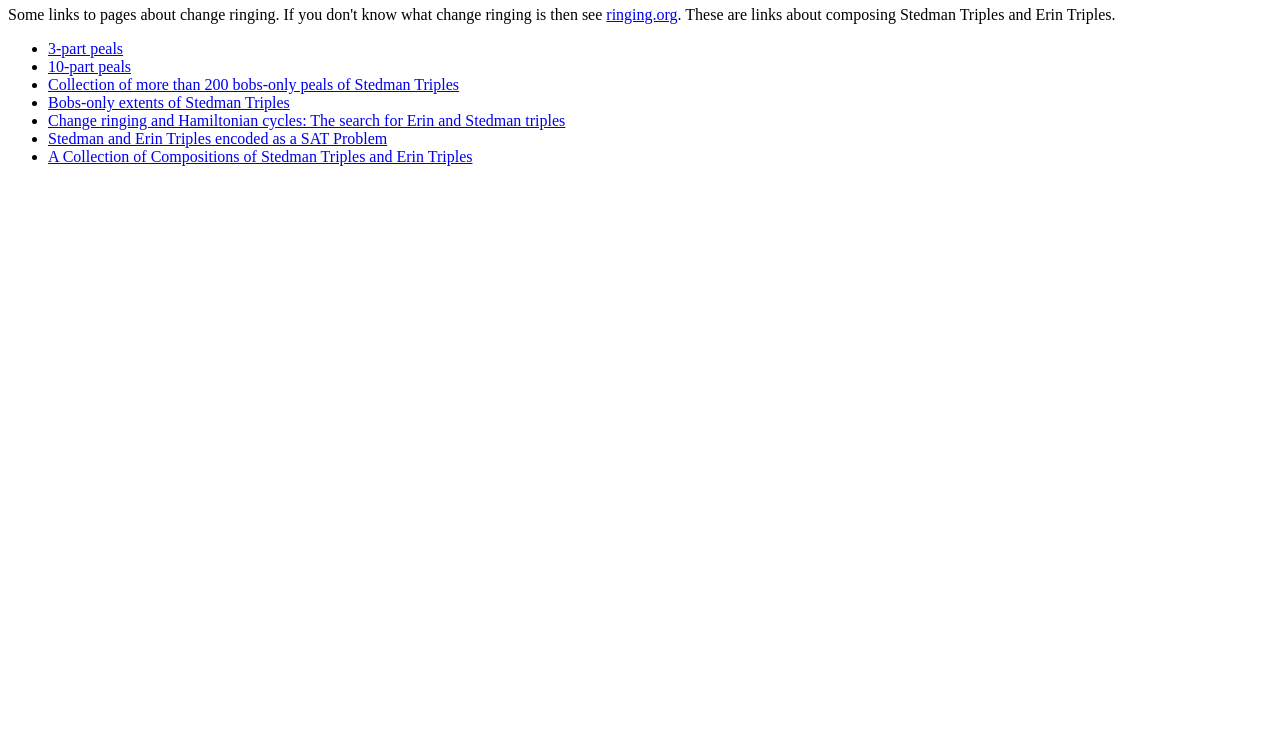
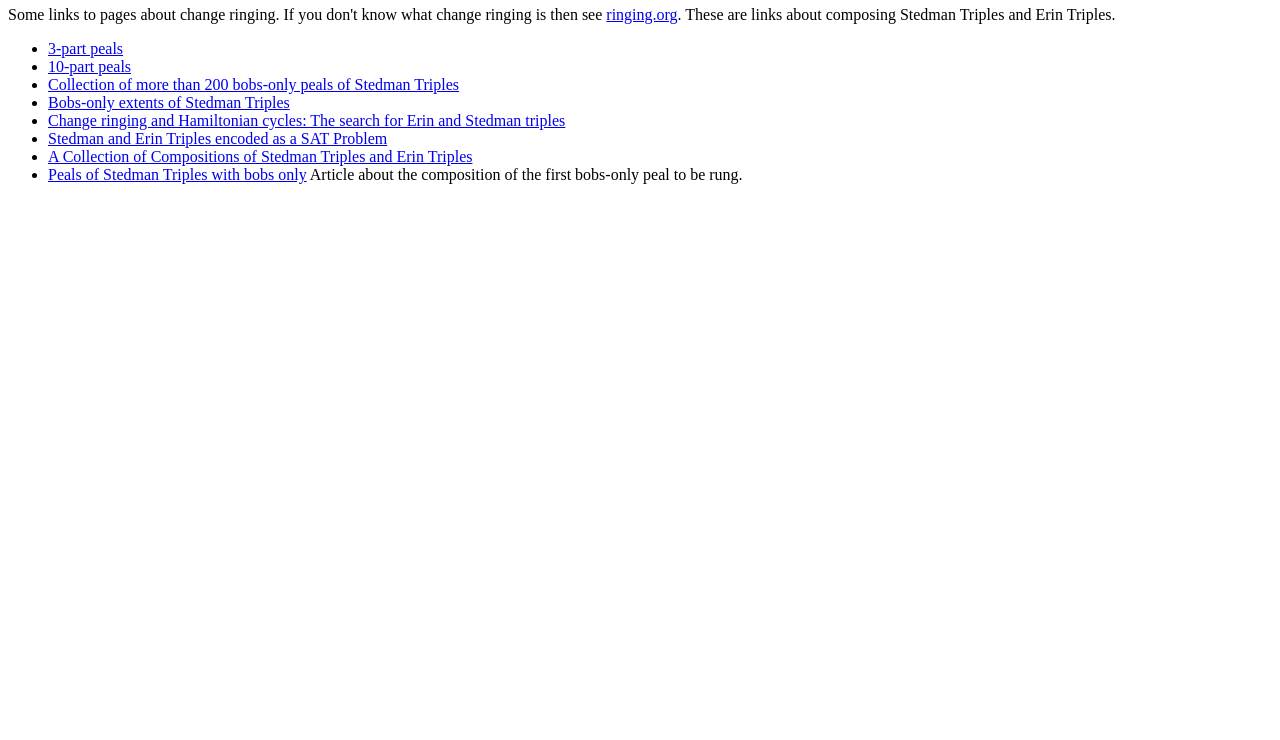
Before and after one commit to ajohnson1/ajohnson1.github.io, a plain HTML site: page index.html in a window 1280 px wide. Shown: the part 60-800 px from the top of the page. Drawn offline with Linux system fonts and the light colour scheme.

Commit message:
Another link

```diff
--- a/index.html
+++ b/index.html
@@ -18,6 +18,6 @@ Andrew Johnson's web pages
     <li><a href="https://dx.doi.org/10.5614/ejgta.2019.7.1.5">Change ringing and Hamiltonian cycles: The search for Erin and Stedman triples</a></li>
     <li><a href="https://easychair.org/publications/preprint/pp38">Stedman and Erin Triples encoded as a SAT Problem</a></li>
     <li><a href="https://www.ringing.info/stedman.pdf">A Collection of Compositions of Stedman Triples and Erin Triples</a></li>
-  </ul>
+    <li><a href="http://www.saddleton.org.uk/stedman/ajart.htm">Peals of Stedman Triples with bobs only</a> Article about the composition of the first bobs-only peal to be rung.</ul>
 </body>
 </html>
```
